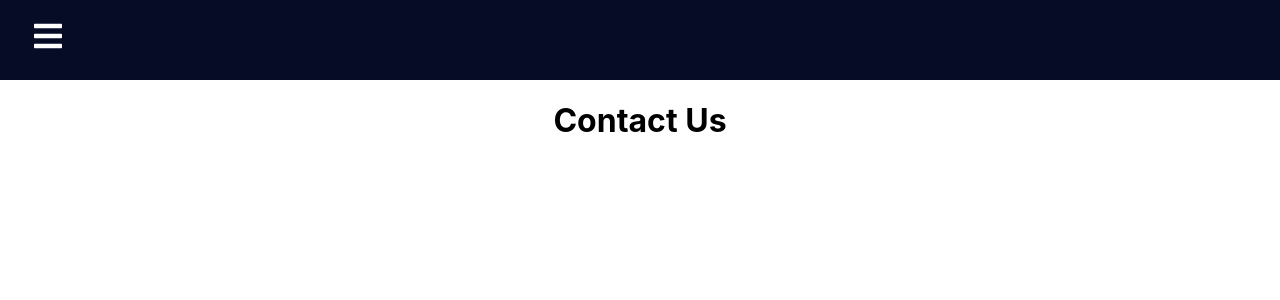
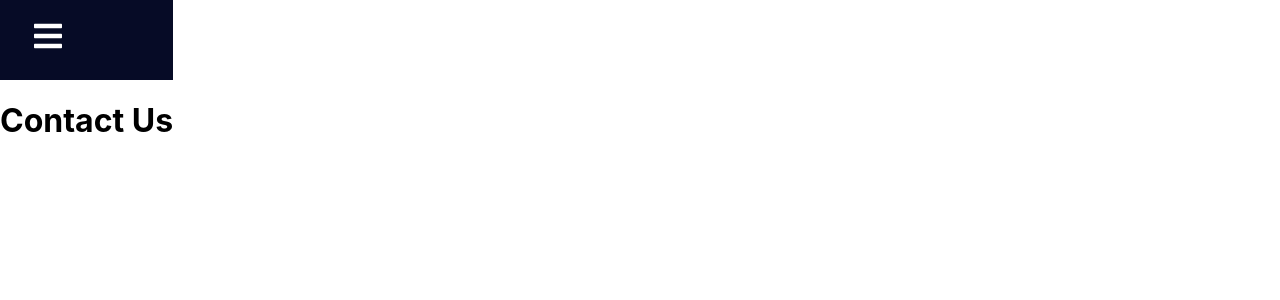
Before and after one commit to software-assignments-fall2021/project-setup-sneaky-seven, a React (Create React App) app in the folder front-end/: page /contact in a window 1280 px wide. Shown: the top 300 px of the page. Built offline with nearby package versions, Linux system fonts and the light colour scheme.

Commit message:
add display: flex to css

```diff
--- a/front-end/src/pages/Accounts.js
+++ b/front-end/src/pages/Accounts.js
@@ -3,6 +3,7 @@ import AccountDetail from '../components/AccountDetail/AccountDetail';
 import AccountsPage from '../components/Accounts/AccountsPage';
 import { backupData } from '../components/Accounts/AccountBackupData';
 import axios from 'axios';
+import './css/Accounts.css'
 
 // To-do: identify a better color scheme
 // To-do 2: use the bankId in props when saving to DB
--- /dev/null
+++ b/front-end/src/pages/css/Accounts.css
@@ -0,0 +1,3 @@
+html {
+  display: flex;
+}
```
